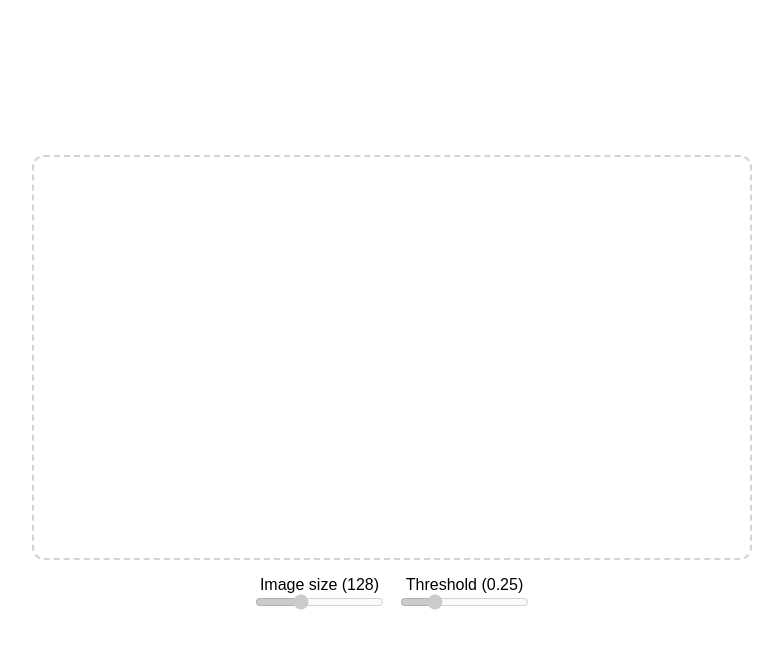
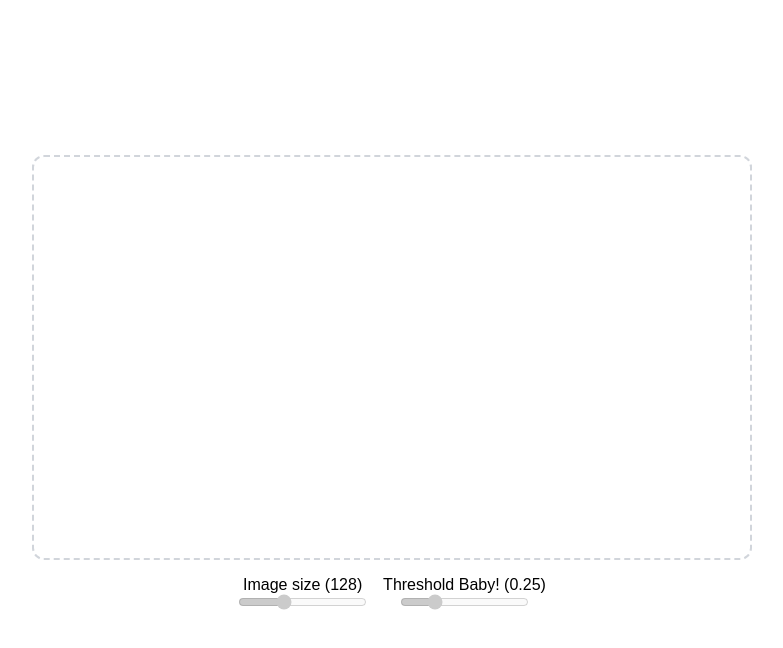
Before and after one commit to rches/rches.github.io, a plain HTML site: page index.html in a window 1280 px wide. Shown: the whole page, without its empty margins (248-1031 px from the left). Drawn offline with Linux system fonts and the light colour scheme.

Commit message:
testing index

```diff
--- a/index.html
+++ b/index.html
@@ -23,7 +23,7 @@
       <input id="size" type="range" min="64" max="256" step="32" value="128" disabled>
     </div>
     <div>
-      <label>Threshold</label>
+      <label>Threshold Baby!</label>
       (<label id="threshold-value">0.25</label>)
       <br>
       <input id="threshold" type="range" min="0.01" max="1" step="0.01" value="0.25" disabled>
```
